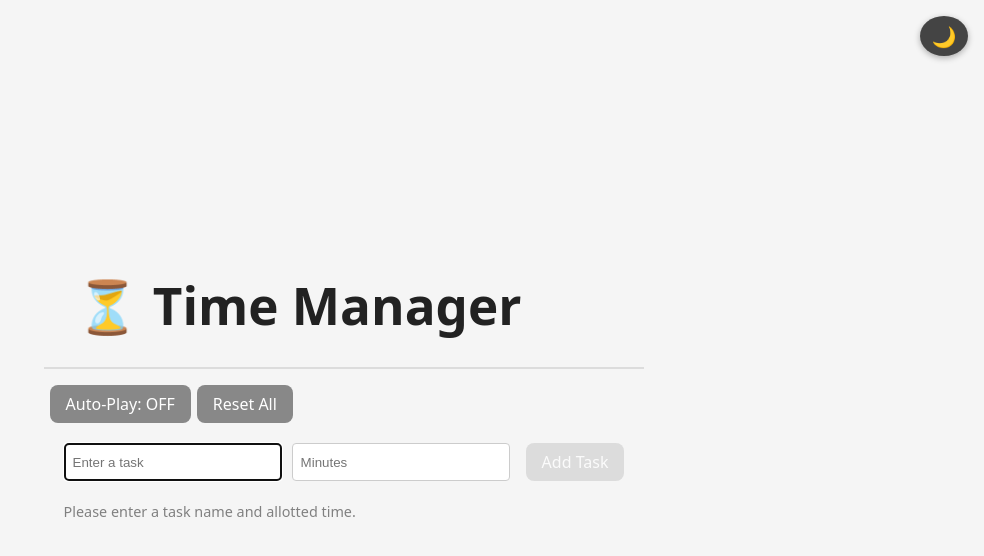
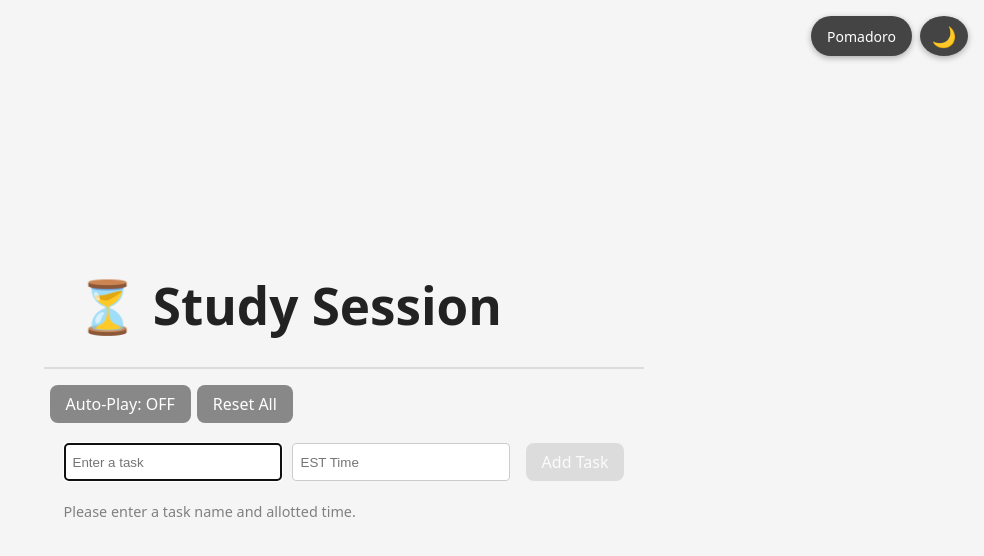
Before and after one commit to alexandermaguire96/time-manager, a React (Vite) app: page / in a window 1280 px wide. Shown: the top 556 px of the page, without its empty margins (296-1280 px from the left). Built offline with nearby package versions, Linux system fonts and the light colour scheme.

Commit message:
Changed disable to only affect title, and added default minutes if field empty.  Changed some titles.

```diff
--- a/src/App.jsx
+++ b/src/App.jsx
@@ -244,7 +244,7 @@ function App() {
           id: t.id,
           name: t.name || "Unnamed Task",
           minutes: t.minutes || 1,
-          timeLeft: t.timeLeft !== undefined ? t.timeLeft : (t.minutes || 1) * 60,
+          timeLeft: t.timeLeft !== undefined ? t.timeLeft : ((t.minutes !== undefined && t.minutes !== "") ? t.minutes : 60),
           running: false,
           completed: t.completed || false,
           mode: t.mode || "countdown",
@@ -266,11 +266,16 @@ function App() {
 
   function addTask() {
     const trimmedTask = task.trim();
-    const numMinutes = Number(minutes);
+    let numMinutes = Number(minutes);
+
+    // Default to 60 if minutes is empty, zero, or invalid
+    if (!numMinutes || numMinutes <= 0 || isNaN(numMinutes)) {
+      numMinutes = 60;
+    }
 
     console.log("addTask called with:", {trimmedTask, numMinutes}); //debug
 
-    if (!trimmedTask || numMinutes <= 0 || isNaN(numMinutes)) return;
+    if (!trimmedTask) return;
 
     const newTask = {
       id: Date.now(),
@@ -344,8 +349,9 @@ function App() {
       <div className={darkMode ? "app dark" : "app light"}>
 
         <header className="app-header">
-          <h1>⏳ Time Manager</h1>
+          <h1>⏳ Study Session</h1>
         </header>
+
 
         <button
           className="dark-mode-button"
@@ -353,7 +359,11 @@ function App() {
         >
           {darkMode ? "☀️" : "🌙"}
         </button>
-
+        <button
+          className="pomadoro-button"
+        >
+          Pomadoro
+        </button>
         <button
           className="button"
           onClick={toggleAutoPlay}
@@ -394,7 +404,7 @@ function App() {
               type="number"
               value={minutes}
               onChange={(e) => setMinutes(e.target.value)}
-              placeholder="Minutes"
+              placeholder="EST Time"
               min="1"
               max="1440"
             />
@@ -402,7 +412,7 @@ function App() {
               ref = {addButtonRef}
               type="submit"
               className="button"
-              disabled={!task.trim() || Number(minutes) <= 0 || isNaN(Number(minutes))}
+              disabled={!task.trim()}
             >
               Add Task
             </button>
```
Also changed, not shown: 1 other file (tests, documents, lock files or other folders).
